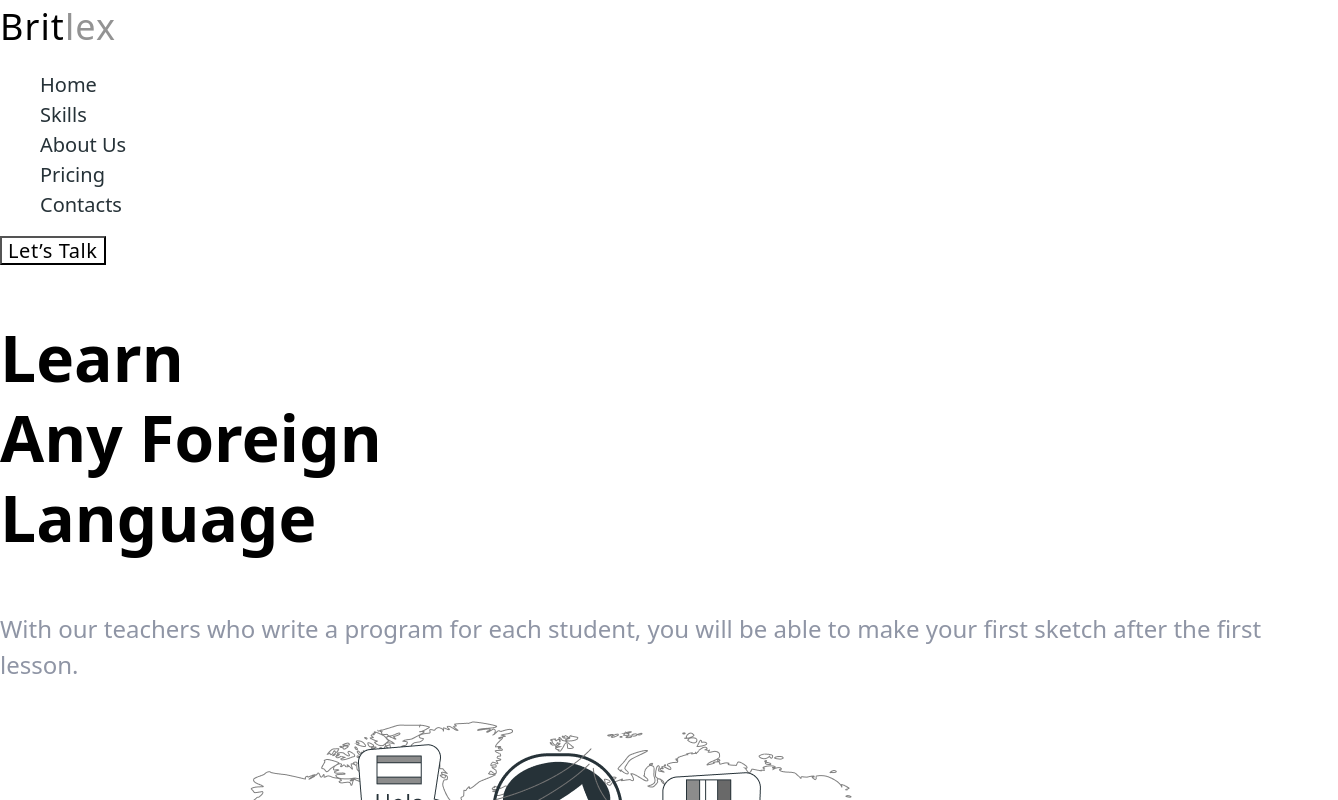
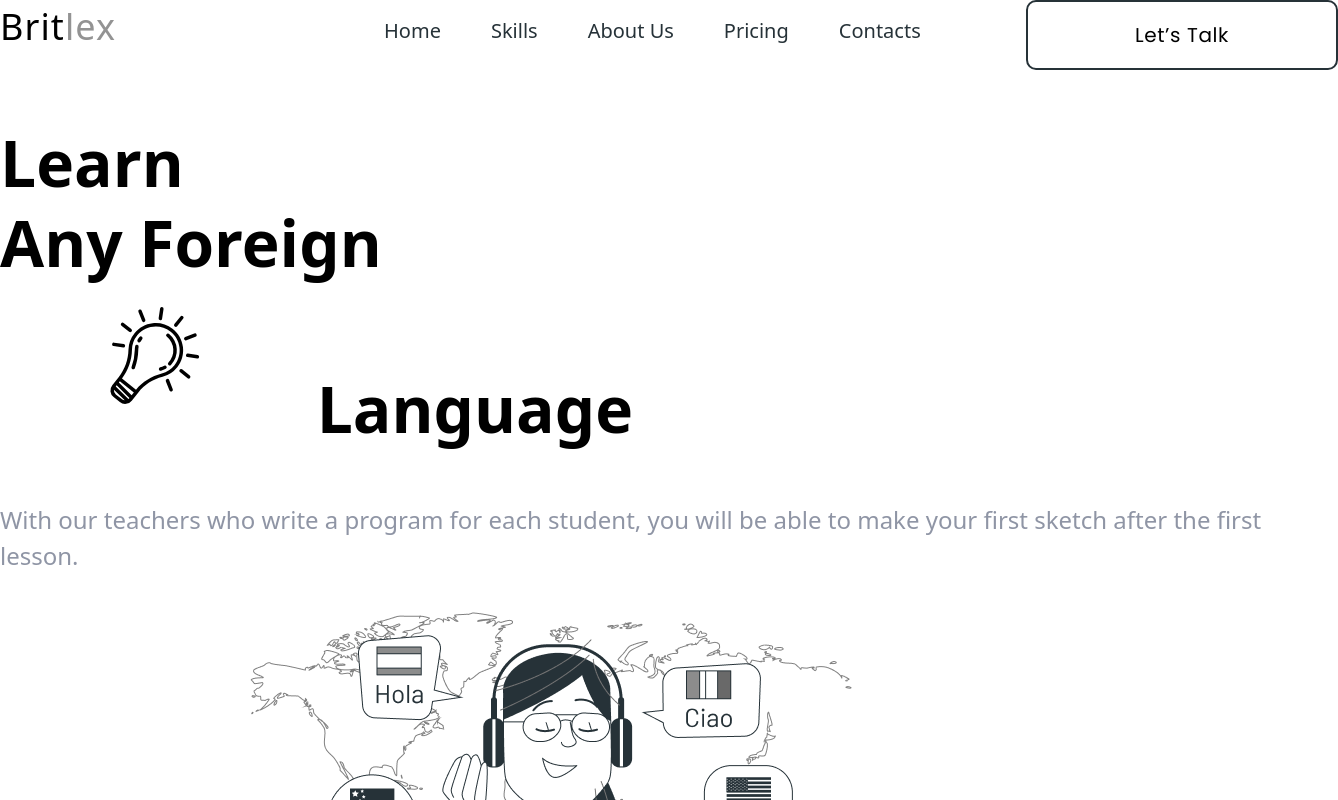
Before and after one commit to mrsDiana/Britlex, a plain HTML site: page index.html in a window 1280 px wide. Shown: the top 800 px of the page, 1338 px wide, since content can reach past the window. Drawn offline with nearby package versions, Linux system fonts and the light colour scheme.

Commit message:
add the conteiner

```diff
--- a/css/styles.css
+++ b/css/styles.css
@@ -26,6 +26,10 @@ body{
         list-style-type: none;
     }
 
+.container {
+    width: 1338px;
+}
+
 .logo {
         color: var(--logo);
         font-size: 36px;
@@ -44,13 +48,37 @@ body{
     }
 
 .btn-white {
-        font-size: 20px;
-        text-align: center;
-        letter-spacing: 0.03em;
-        color: var(--main-header);
-        background-color: transparent;
+    width: 312px;
+    height: 70px;
+
+    font-family: 'Poppins', sans-serif;
+    font-size: 20px;
+    line-height: 1.5;
+    text-align: center;
+    letter-spacing: 0.03em;
+    color: var(--main-header);
+    background-color: transparent;
+    border: 2px solid #263238;
+    border-radius: 10px;
     }
 
+.heder-item {
+    width: 1338px;
+    display: flex;
+    justify-content: space-between;
+}
+
+.heder-item .nav {
+    display: flex;
+}
+
+.nav-item {
+    display: flex;
+    margin-left: 228px;
+}
+.nav-item li:not(:last-child) {
+ margin-right: 50px;
+}
     /* hero */
 
 .hero{
--- a/index.html
+++ b/index.html
@@ -19,9 +19,10 @@
   </head>
   <body>
     <header>
+      <div class="heder-item conteiner">
         <nav class="nav">
           <a class="logo link" href="#"><span class="brit">Brit</span>lex </a>
-        <ul class="list">
+          <ul class="nav-item list">
             <li><a class="link" href="#home">Home</a></li>
             <li><a class="link" href="#skills">Skills</a></li>
             <li><a class="link" href="#about">About Us</a></li>
@@ -30,13 +31,18 @@
           </ul>
         </nav>
         <button class="btn-white" type="button">Let’s Talk</button>
+      </div>
     </header>
 
     <main>
       <section class="hero" id="home">
+        <div class="container">
           <h1 class="hero-header">
             Learn <br />
             Any Foreign <br />
+            <svg>
+              <use href="./img/symbol-defs.svg#icon-lamp"></use>
+            </svg>
             Language
           </h1>
           <p>
@@ -49,8 +55,10 @@
             alt="The girl listens to audio recordings in different languages"
             width="654"
           />
+        </div>
       </section>
       <section class="skills" id="skills">
+        <div class="container">
           <h2 class="header">Skills</h2>
           <ul class="card list">
             <li>
@@ -76,8 +84,9 @@
               <img src="./img/img3.png" alt="Typewriter" width="390" />
               <h3 class="header-card">Writing</h3>
               <p>
-              One of the most important and extensive areas of natural science,
-              the science that studies substances, also their composition
+                One of the most important and extensive areas of natural
+                science, the science that studies substances, also their
+                composition
               </p>
               <a class="btn-black link" href="">Learn more</a>
             </li>
@@ -89,8 +98,8 @@
               />
               <h3 class="header-card">Reading</h3>
               <p>
-              Perception and response actions of the user resulting from the use
-              and/or upcoming use of the product, system or service
+                Perception and response actions of the user resulting from the
+                use and/or upcoming use of the product, system or service
               </p>
               <a class="btn-black link" href="">Learn more</a>
             </li>
@@ -108,15 +117,18 @@
               />
             </li>
           </ul>
+        </div>
       </section>
       <section class="about" id="about">
+        <div class="container">
           <h2 class="header">About Us</h2>
           <p>
             The model offers a framework for discussing problems related to the
-          user's experience, as well as possible ways and means of solving them.
-          Application development begins at the top level (strategy), where the
-          future software product is described quite abstractly from the point
-          of view of the expectations of both users and the customer.
+            user's experience, as well as possible ways and means of solving
+            them. Application development begins at the top level (strategy),
+            where the future software product is described quite abstractly from
+            the point of view of the expectations of both users and the
+            customer.
           </p>
           <ul class="list">
             <li>
@@ -133,8 +145,10 @@
             </li>
           </ul>
           <img src="./img/img6.png" alt="" />
+        </div>
       </section>
       <section id="pricing">
+        <div class="container">
           <h2 class="header">Pricing</h2>
           <ul class="list">
             <li class="pricing-card">
@@ -178,13 +192,16 @@
               </p>
             </li>
           </ul>
+        </div>
       </section>
       <section id="contacts">
+        <div class="container">
           <h2 class="header">Contact Us</h2>
           <img src="./img/img10.png" alt="Man with a paper plane" width="390" />
           <p class="text">
-          Discover your current English level by taking our free online English
-          test. Sign up to our newsletter for learning tips and free resources
+            Discover your current English level by taking our free online
+            English test. Sign up to our newsletter for learning tips and free
+            resources
           </p>
           <!--Відкорегувати в майбутньому-->
           <ul>
@@ -193,10 +210,12 @@
               <button class="btn-black" type="button">Subscribe</button>
             </li>
           </ul>
+        </div>
       </section>
     </main>
 
     <footer class="footer">
+      <div class="container">
         <a class="logo link" href="#"><span class="brit">Brit</span>lex </a>
         <ul>
           <li class="list">
@@ -209,6 +228,7 @@
             <a class="footer-item link" href="">Cookie Policy</a>
           </li>
         </ul>
+      </div>
     </footer>
   </body>
 </html>
```
Also changed, not shown: img/symbol-defs.svg (added). Lines whose indentation alone changed are shown as unchanged.
